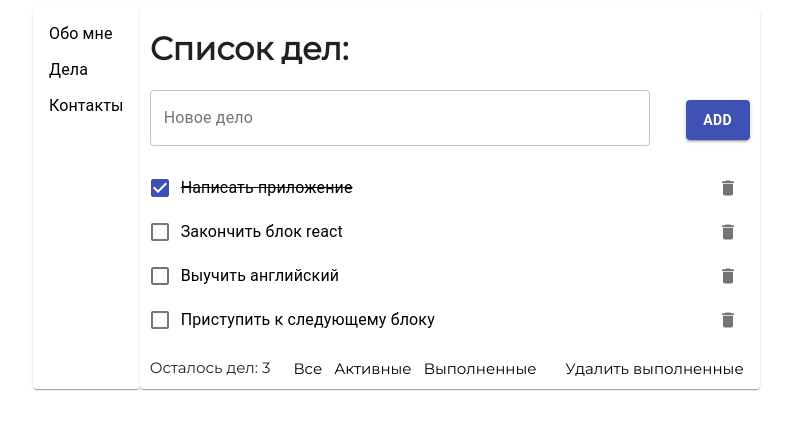
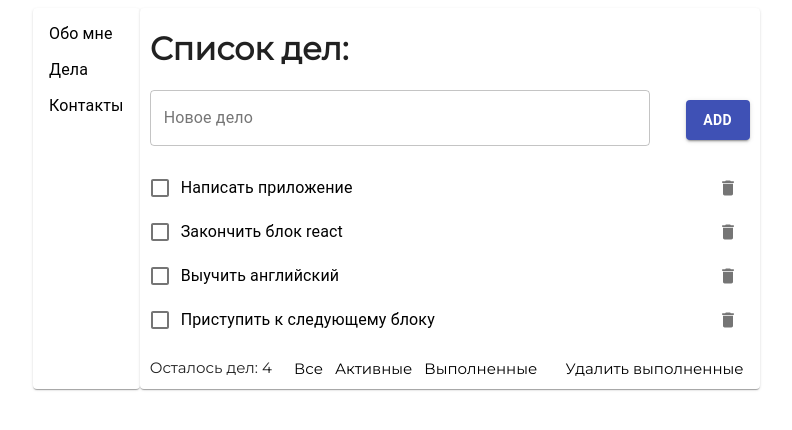
Before and after one commit to WebHeroSchool/todo-list, a React (Create React App) app: page /todo in a window 1280 px wide. Shown: the top 430 px of the page, without its empty margins (257-1049 px from the left). Built offline with nearby package versions, Linux system fonts and the light colour scheme.

Commit message:
add hooks in todo

```diff
--- a/src/components/Footer/Footer.js
+++ b/src/components/Footer/Footer.js
@@ -2,8 +2,8 @@ import React from 'react';
 import PropTypes from 'prop-types';
 import styles from './Footer.module.css';
 
-const Footer = ({ casesCount }) => (<footer className={styles.wrap}>
-  <div><span className={styles.item_count}>Осталось дел: {casesCount}</span></div>
+const Footer = ({ count }) => (<footer className={styles.wrap}>
+  <div><span className={styles.item_count}>Осталось дел: { count }</span></div>
   <div className={styles.button_group}>
     <button className={styles.button}>Все</button>
     <button className={styles.button}>Активные</button>
@@ -15,7 +15,7 @@ const Footer = ({ casesCount }) => (<footer className={styles.wrap}>
 </footer>);
 
 Footer.propTypes = {
-  casesCount: PropTypes.number.isRequired
+  count: PropTypes.number,
 };
 
 export default Footer;
--- a/src/components/Todo/Todo.js
+++ b/src/components/Todo/Todo.js
@@ -1,92 +1,93 @@
-import React from 'react';
+import React, { useState, useEffect } from 'react';
 import InputItem from '../InputItem/InputItem';
 import ItemList from '../ItemList/ItemList';
 import Footer from '../Footer/Footer';
 import styles from './Todo.module.css';
 
 
-class Todo extends React.Component {
-  state = {
-    items:[
+const Todo = () => {
+  const initialState = {
+    items: [
       {
-        value : 'Написать приложение',
-        isDone: true,
-        id: 1
+        value: "Написать приложение",
+        isDone: false,
+        id: 1,
       },
       {
-        value : 'Закончить блок react',
+        value: "Закончить блок react",
         isDone: false,
-        id: 2
+        id: 2,
       },
       {
-        value : 'Выучить английский',
+        value: "Выучить английский",
         isDone: false,
-        id: 3
+        id: 3,
       },
       {
-        value : 'Приступить к следующему блоку',
+        value: "Приступить к следующему блоку",
         isDone: false,
-        id: 4
-      }
+        id: 4,
+      },
     ],
     count: 4,
-    isError: false
   };
 
-  onClickDone = id => {
-    const newItemList = this.state.items.map(item => {
+  const [items, setItems] = useState(initialState.items);
+  const [count, setCount] = useState(initialState.count);
+
+  useEffect(() => {
+    console.log("Update");
+  });
+
+
+  useEffect(() => {
+    console.log("mounted");
+  }, [count]);
+
+  const onClickDone = (id) => {
+    const newItemList = items.map((item) => {
       const newItem = { ...item };
 
       if (item.id === id) {
         newItem.isDone = !item.isDone;
+      }
+      return newItem;
+    });
+    setItems(newItemList);
   };
 
-      return newItem;
-    });
-
-    this.setState({ items: newItemList });
+  const onClickDelete = (id) => {
+    const newItemList = items.filter((item) => item.id !== id);
+    setItems(newItemList);
+    setCount((count) => count - 1);
   };
 
-  onClickDelete = id => {
-    const newItemList = this.state.items.filter(item => item.id !== id);
-    this.setState({ items: newItemList });
-  };
-
-  onClickAdd = value => {
-    if (value !== '') {
-      this.setState(state => ({
-        items: [
-          ...state.items,
+  const onClickAdd = (value) => {
+    if (value !== "" && !items.some((item) => item.value === value)) {
+      setItems([
+        ...items,
         {
           value,
           isDone: false,
-            id: state.count + 1
+          id: count + 1,
+        },
+      ]);
+      setCount((count) => count + 1);
     }
-        ],
-        count: state.count + 1,
-        isError: false
-      }));
-    } else {
-      this.setState(state => ({ isError: true }));
-    };
   };
 
-  render() {
-    const casesCount = this.state.items.filter(item => item.isDone === false);
-
-    return(
+  return (
     <div className={styles.wrap}>
-        <h1>Список дел:</h1>
-        <InputItem onClickAdd={this.onClickAdd} isError={this.state.isError} />
+      <h1 className={styles.title}>Список дел:</h1>
+      <InputItem onClickAdd={onClickAdd} />
       <ItemList
-          items={this.state.items}
-          onClickDone={this.onClickDone}
-          onClickDelete={this.onClickDelete}
+        items={items}
+        onClickDone={onClickDone}
+        onClickDelete={onClickDelete}
       />
-        <Footer casesCount={casesCount.length} />
+      <Footer count={count} />
     </div>
   );
 };
-};
 
 export default Todo;
```
Lines whose indentation alone changed are shown as unchanged.
